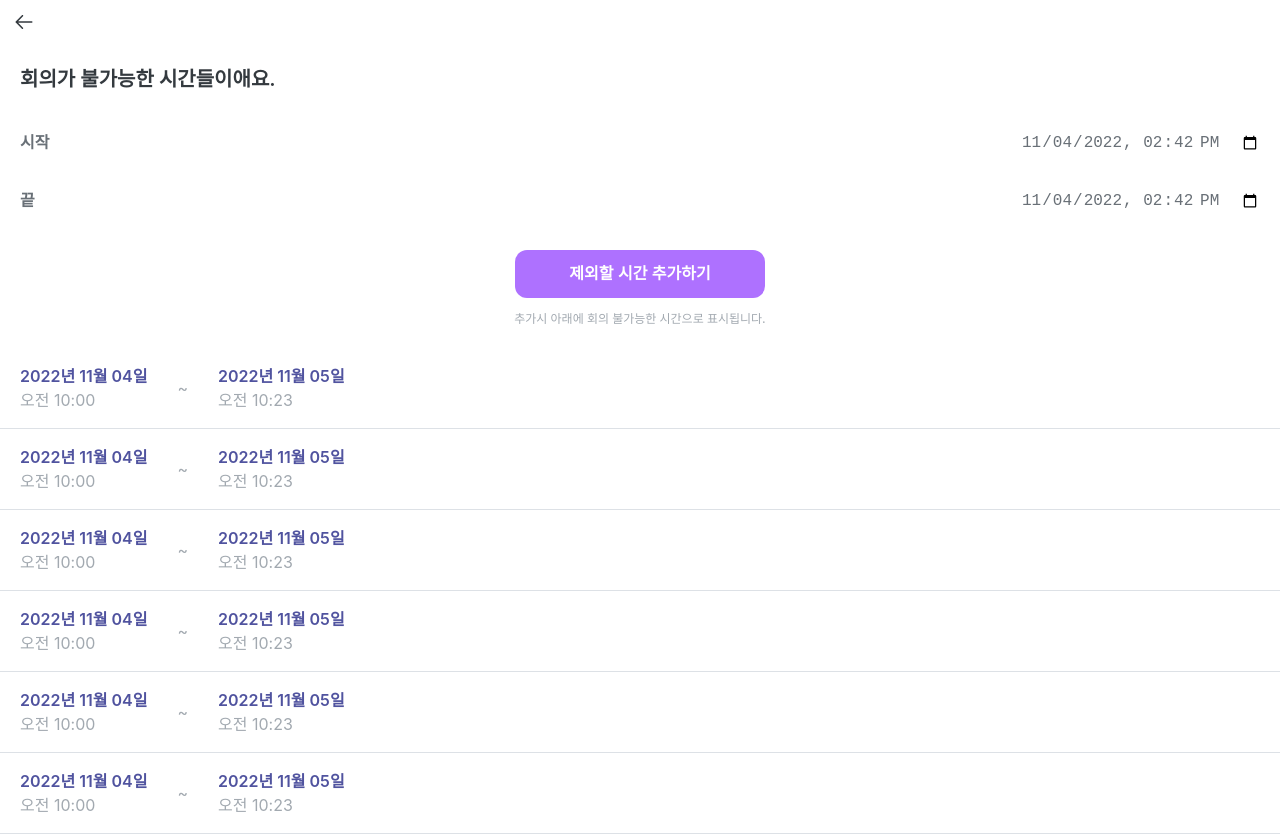
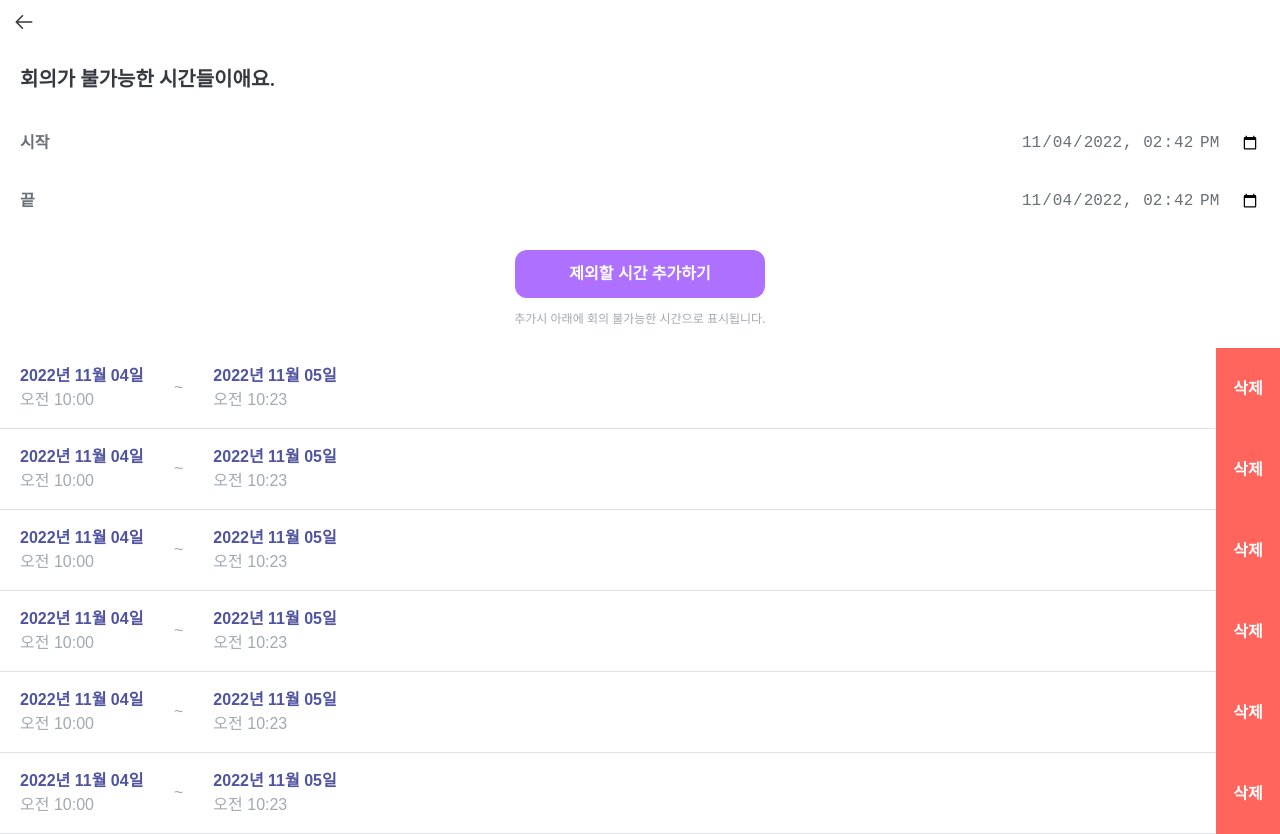
Before and after one commit to groom-link/groom-client, a Next.js app: page /group/meeting/suggestion/edit in a window 1280 px wide. Built offline with nearby package versions, Linux system fonts and the light colour scheme; no server answers; a web font is replaced by a local one.

Commit message:
SuggestionTimeList 컴포넌트에 삭제 기능 추가하기 (#221)
* feat: Make Delete feature of suggestionTimeList component

* fix: Fix type errors

```diff
--- a/src/components/atoms/SuggestionTimeList/index.tsx
+++ b/src/components/atoms/SuggestionTimeList/index.tsx
@@ -5,12 +5,31 @@ import colors from '../../../styles/colors';
 import { regular16, semiBold16 } from '../../../styles/typography';
 import makeDateTimeString from '../../../utils/makeDatetimeString';
 
-type Props = {
+type DefaultProps = {
   className?: string;
   startTime: string;
   endTime: string;
-  href?: string;
 };
+
+type LinkProps = {
+  type: 'link';
+  href: string;
+} & DefaultProps;
+
+type DeleteProps = {
+  type: 'delete';
+  isDeleteButtonExposed: boolean;
+  onClick: () => void;
+  onDeleteButtonClick: () => void;
+} & DefaultProps;
+
+type Props = LinkProps | DeleteProps;
+
+const TimeList = styled.div`
+  display: flex;
+  justify-content: flex-end;
+  overflow: hidden;
+`;
 
 const LinkContainer = styled.a`
   display: flex;
@@ -21,19 +40,25 @@ const LinkContainer = styled.a`
   text-decoration: none;
 `;
 
-const Container = styled.div`
+const Container = styled.button`
   display: flex;
   align-items: center;
+  width: 100%;
   padding: 16px 20px;
   background-color: ${colors.grayScale.white};
   border-bottom: 1px solid ${colors.grayScale.gray02};
   text-decoration: none;
+  text-align: left;
 `;
 
 const Tilde = styled.span`
   margin: 0 30px;
   ${regular16}
   color: ${colors.grayScale.gray03};
+`;
+
+const DatetimeContainer = styled.div`
+  min-width: 124px;
 `;
 
 const Date = styled.span`
@@ -47,6 +72,18 @@ const Time = styled.span`
   color: ${colors.grayScale.gray03};
 `;
 
+const DeleteButton = styled.button<Pick<DeleteProps, 'isDeleteButtonExposed'>>`
+  ${semiBold16}
+  min-width: ${({ isDeleteButtonExposed }) =>
+    isDeleteButtonExposed ? '64px' : '0'};
+  max-width: ${({ isDeleteButtonExposed }) =>
+    isDeleteButtonExposed ? '64px' : '0'};
+  color: ${colors.grayScale.white};
+  background-color: ${colors.etcColor.alertRed};
+  transition: min-width 0.15s;
+  word-break: keep-all;
+`;
+
 type DateAndTimeProps = Pick<Props, 'startTime' | 'endTime'>;
 
 const DateAndTime = ({ startTime, endTime }: DateAndTimeProps) => {
@@ -56,35 +93,53 @@ const DateAndTime = ({ startTime, endTime }: DateAndTimeProps) => {
     makeDateTimeString(endTime);
   return (
     <>
-      <div>
+      <DatetimeContainer>
         <Date>{startDateString}</Date>
         <Time>{startTimeString}</Time>
-      </div>
+      </DatetimeContainer>
       <Tilde>~</Tilde>
-      <div>
+      <DatetimeContainer>
         <Date>{endDateString}</Date>
         <Time>{endTimeString}</Time>
-      </div>
+      </DatetimeContainer>
     </>
   );
 };
 
-const SuggestionTimeList = ({ className, startTime, endTime, href }: Props) => {
-  const { dateString: startDateString, timeString: startTimeString } =
-    makeDateTimeString(startTime);
-  const { dateString: endDateString, timeString: endTimeString } =
-    makeDateTimeString(endTime);
+const SuggestionTimeList = ({
+  className,
+  startTime,
+  endTime,
+  ...props
+}: Props) => {
+  if (props.type === 'link') {
+    const { href } = props;
 
-  return href ? (
+    return (
       <Link passHref href={href}>
-      <LinkContainer>
+        <LinkContainer className={className}>
           <DateAndTime {...{ startTime, endTime }} />
         </LinkContainer>
       </Link>
-  ) : (
-    <Container className={className}>
+    );
+  }
+
+  const { isDeleteButtonExposed, onClick, onDeleteButtonClick } = props;
+
+  return (
+    <>
+      <TimeList className={className}>
+        <Container onClick={onClick}>
           <DateAndTime {...{ startTime, endTime }} />
         </Container>
+        <DeleteButton
+          isDeleteButtonExposed={isDeleteButtonExposed}
+          onClick={onDeleteButtonClick}
+        >
+          삭제
+        </DeleteButton>
+      </TimeList>
+    </>
   );
 };
 
--- a/src/pages/group/meeting/suggestion/edit.tsx
+++ b/src/pages/group/meeting/suggestion/edit.tsx
@@ -1,4 +1,4 @@
-import { ChangeEventHandler } from 'react';
+import { ChangeEventHandler, useState } from 'react';
 import Router from 'next/router';
 import styled from '@emotion/styled';
 
@@ -12,26 +12,32 @@ import { medium12, semiBold20 } from '../../../../styles/typography';
 
 const EXCEPTION_TIME_MOCK = [
   {
+    id: 1,
     startTime: '2022-11-04T10:00:00',
     endTime: '2022-11-05T10:23:59'
   },
   {
+    id: 2,
     startTime: '2022-11-04T10:00:00',
     endTime: '2022-11-05T10:23:59'
   },
   {
+    id: 3,
     startTime: '2022-11-04T10:00:00',
     endTime: '2022-11-05T10:23:59'
   },
   {
+    id: 4,
     startTime: '2022-11-04T10:00:00',
     endTime: '2022-11-05T10:23:59'
   },
   {
+    id: 5,
     startTime: '2022-11-04T10:00:00',
     endTime: '2022-11-05T10:23:59'
   },
   {
+    id: 6,
     startTime: '2022-11-04T10:00:00',
     endTime: '2022-11-05T10:23:59'
   }
@@ -72,6 +78,7 @@ const Edit = () => {
   } = usePostUnableSchedule();
   const { startDatetime, endDatetime, setStartDatetime, setEndDatetime } =
     UseDatetimePicker();
+  const [deleteModeId, setDeleteModeId] = useState<number>(-1);
 
   const handleExcludedTimeSumbit = () =>
     postUnableSchedule({
@@ -117,9 +124,13 @@ const Edit = () => {
           추가시 아래에 회의 불가능한 시간으로 표시됩니다.
         </Description>
       </WhiteBox>
-      {EXCEPTION_TIME_MOCK.map(({ startTime, endTime }) => (
+      {EXCEPTION_TIME_MOCK.map(({ id, startTime, endTime }) => (
         <SuggestionTimeList
           key={startTime + endTime}
+          type="delete"
+          isDeleteButtonExposed={true}
+          onClick={() => {}}
+          onDeleteButtonClick={() => {}}
           {...{ startTime, endTime }}
         />
       ))}
--- a/src/pages/group/meeting/suggestion/index.tsx
+++ b/src/pages/group/meeting/suggestion/index.tsx
@@ -112,6 +112,8 @@ const Suggestion = () => {
           {recommendTimes.map(({ startTime, endTime }) => (
             <SuggestionTimeListStyled
               key={startTime + endTime}
+              type="link"
+              href=""
               {...{ startTime, endTime }}
             />
           ))}
```
Also changed, not shown: 1 other file (tests, documents, lock files or other folders). Lines whose indentation alone changed are shown as unchanged.
